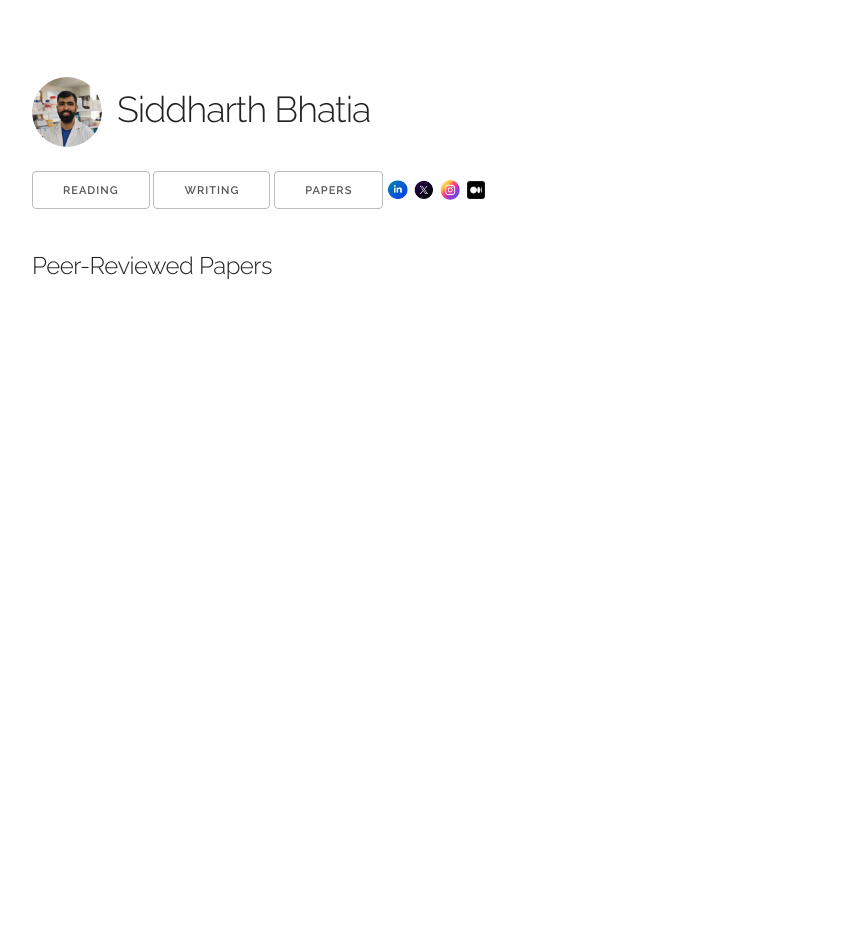
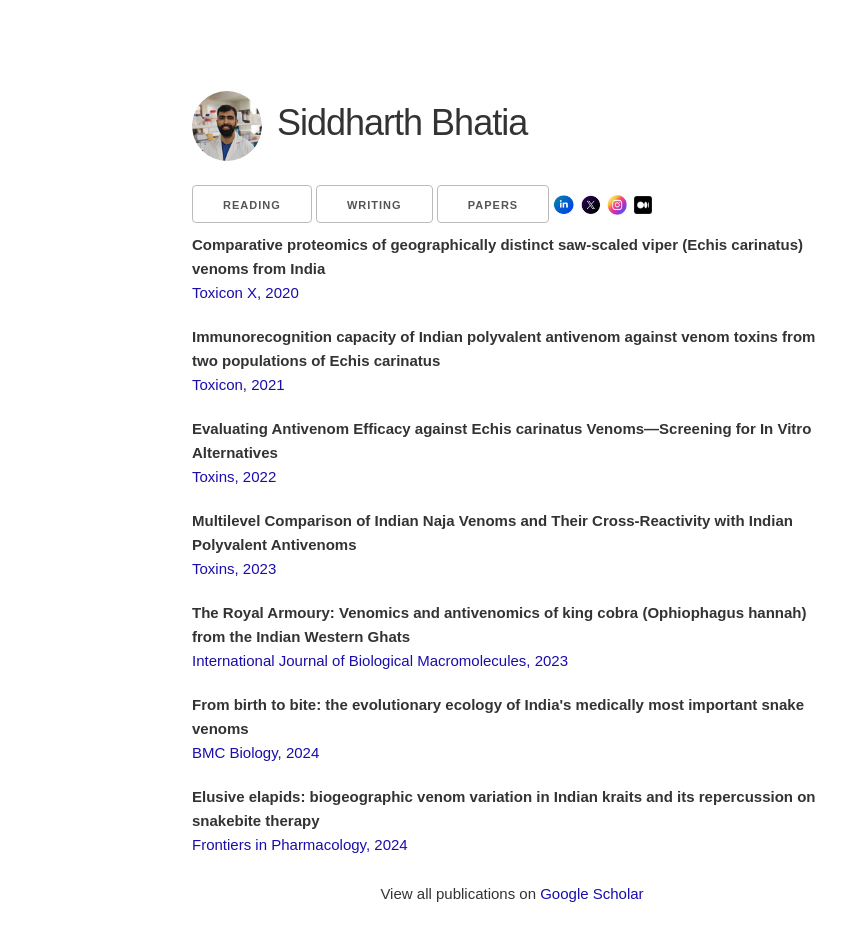
Before and after one commit to sid1707/siddharthbhatia.github.io, a plain HTML site: page papers.html in a window 1280 px wide. Shown: the whole page, without its empty margins (128-974 px from the left). Before the commit the page ends 800 px from the top, so only its background shows below. Drawn offline with Linux system fonts and the light colour scheme.

Commit message:
added links for papers

```diff
--- a/papers.html
+++ b/papers.html
@@ -62,16 +62,69 @@
 
 
     <!-- List of Papers -->
-    <div class="row">
-      <div class="nine columns" style="margin-top: 3%">
-        <h5>Peer-Reviewed Papers</h5>
-         <ul>
-
-        </ul>
-      </div>
-    </div>
+  <div>
+    <style>
+        body {
+            font-family: Arial, sans-serif;
+            line-height: 1.6;
+            max-width: 800px;
+            margin: 40px auto;
+            padding: 0 20px;
+            color: #333;
+        }
+        h1 {
+            text-align: center;
+            margin-bottom: 40px;
+        }
+        ul {
+            list-style: none;
+            padding-left: 0;
+        }
+        li {
+            margin-bottom: 20px;
+        }
+        a {
+            color: #1a0dab;
+            text-decoration: none;
+        }
+        a:hover {
+            text-decoration: underline;
+        }
+    </style>
+    <ul>
+        <li>
+            <strong>Comparative proteomics of geographically distinct saw-scaled viper (Echis carinatus) venoms from India</strong><br>
+            <a href="https://doi.org/10.1016/j.toxcx.2020.100048" target="_blank">Toxicon X, 2020</a>
+        </li>
+        <li>
+            <strong>Immunorecognition capacity of Indian polyvalent antivenom against venom toxins from two populations of Echis carinatus</strong><br>
+            <a href="https://doi.org/10.1016/j.toxicon.2021.08.023" target="_blank">Toxicon, 2021</a>
+        </li>
+        <li>
+            <strong>Evaluating Antivenom Efficacy against Echis carinatus Venoms—Screening for In Vitro Alternatives</strong><br>
+            <a href="https://doi.org/10.3390/toxins14070481" target="_blank">Toxins, 2022</a>
+        </li>
+        <li>
+            <strong>Multilevel Comparison of Indian Naja Venoms and Their Cross-Reactivity with Indian Polyvalent Antivenoms</strong><br>
+            <a href="https://doi.org/10.3390/toxins15040258" target="_blank">Toxins, 2023</a>
+        </li>
+        <li>
+            <strong>The Royal Armoury: Venomics and antivenomics of king cobra (Ophiophagus hannah) from the Indian Western Ghats</strong><br>
+            <a href="https://doi.org/10.1016/j.ijbiomac.2023.126708" target="_blank">International Journal of Biological Macromolecules, 2023</a>
+        </li>
+        <li>
+            <strong>From birth to bite: the evolutionary ecology of India's medically most important snake venoms</strong><br>
+            <a href="https://link.springer.com/article/10.1186/s12915-024-01960-8" target="_blank">BMC Biology, 2024</a>
+        </li>
+        <li>
+            <strong>Elusive elapids: biogeographic venom variation in Indian kraits and its repercussion on snakebite therapy</strong><br>
+            <a href="https://doi.org/10.3389/fphar.2024.1443073" target="_blank">Frontiers in Pharmacology, 2024</a>
+        </li>
+    </ul>
+    <p style="text-align:center;">
+        View all publications on <a href="https://scholar.google.co.in/citations?user=fOGLJKwAAAAJ&hl=en&oi=ao" target="_blank">Google Scholar</a>
+    </p>
   </div>
-
 <!-- End Document
   –––––––––––––––––––––––––––––––––––––––––––––––––– -->
 </body>
```
